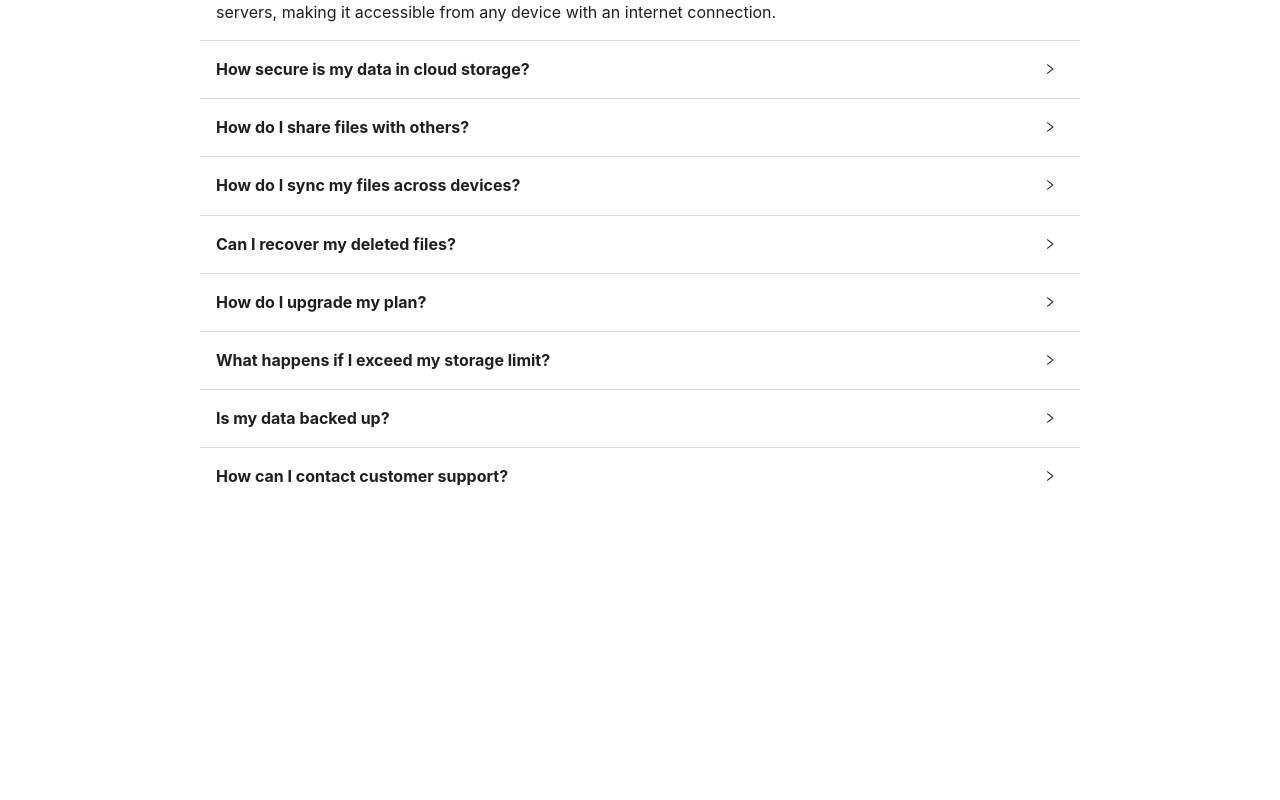
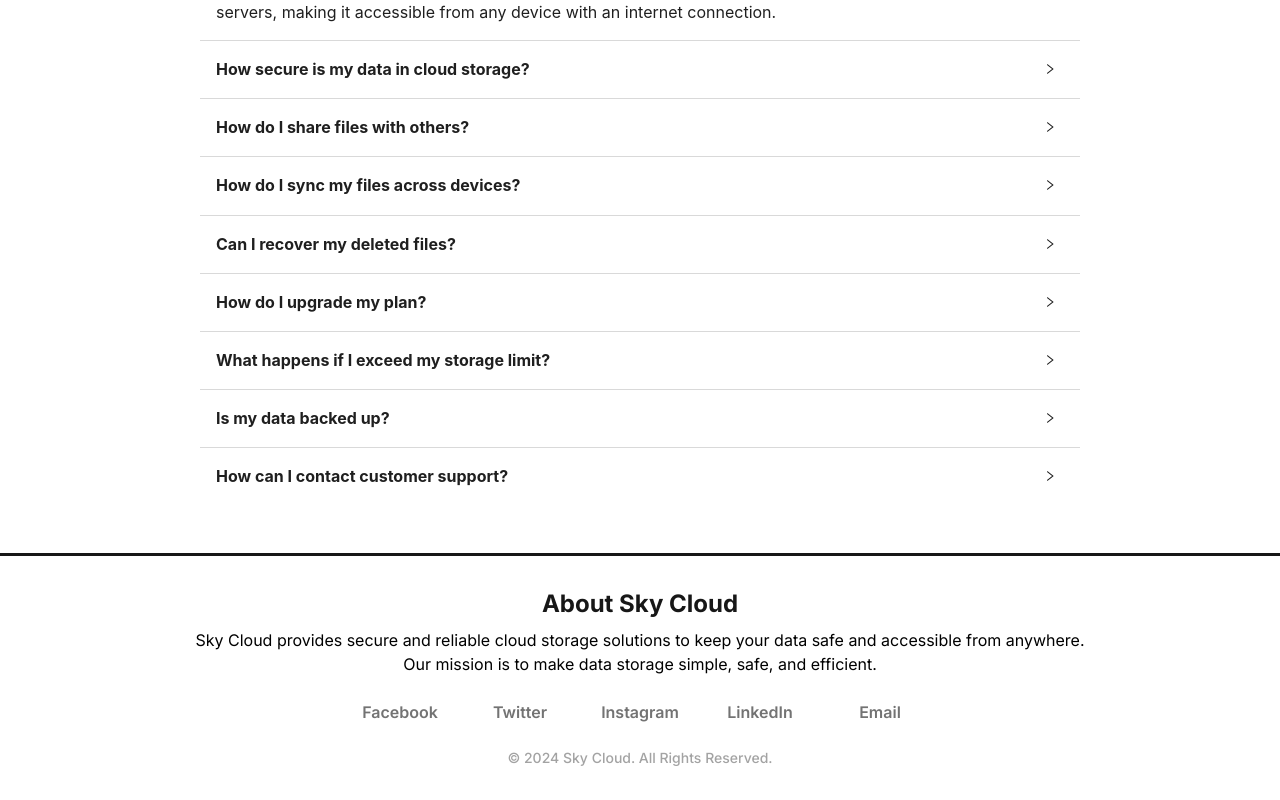
Before and after one commit to as9284/sky-cloud, a React (Vite) app: page / in a window 1280 px wide. Shown: the part 3333-4133 px from the top of the page. Before the commit the page ends 3886 px from the top, so only its background shows below. Built offline with nearby package versions, Linux system fonts and the light colour scheme.

Commit message:
Finalize footer and website

```diff
--- /dev/null
+++ b/src/components/Footer.jsx
@@ -0,0 +1,40 @@
+import React from "react";
+
+export const Footer = () => {
+  return (
+    <>
+      <div className="relative w-full border-t-[3px] border-neutral-900 min-h-[30dvh] m-auto bg-cover flex flex-col justify-center items-center select-none text-center">
+        <div className="relative w-full flex flex-col justify-center items-center p-8">
+          <h2 className="w-full text-xl md:text-2xl font-bold text-neutral-900 mb-2">
+            About Sky Cloud
+          </h2>
+          <p className="w-full md:w-3/4">
+            Sky Cloud provides secure and reliable cloud storage solutions to
+            keep your data safe and accessible from anywhere. Our mission is to
+            make data storage simple, safe, and efficient.
+          </p>
+          <div className="w-full flex flex-wrap justify-center items-center gap-2">
+            <button className="w-28 h-10 mt-4 text-neutral-500 font-semibold hover:text-neutral-800 duration-200">
+              Facebook
+            </button>
+            <button className="w-28 h-10 mt-4 text-neutral-500 font-semibold hover:text-neutral-800 duration-200">
+              Twitter
+            </button>
+            <button className="w-28 h-10 mt-4 text-neutral-500 font-semibold hover:text-neutral-800 duration-200">
+              Instagram
+            </button>
+            <button className="w-28 h-10 mt-4 text-neutral-500 font-semibold hover:text-neutral-800 duration-200">
+              LinkedIn
+            </button>
+            <button className="w-28 h-10 mt-4 text-neutral-500 font-semibold hover:text-neutral-800 duration-200">
+              Email
+            </button>
+          </div>
+          <p className="w-full md:w-3/4 text-sm font-medium text-neutral-400 pt-4">
+            &copy; 2024 Sky Cloud. All Rights Reserved.
+          </p>
+        </div>
+      </div>
+    </>
+  );
+};
--- a/src/pages/Home.jsx
+++ b/src/pages/Home.jsx
@@ -5,6 +5,7 @@ import { Features } from "../components/Features";
 import { Plans } from "../components/Plans";
 import { Privacy } from "../components/Privacy";
 import { Faq } from "../components/Faq";
+import { Footer } from "../components/Footer";
 
 export const Home = () => {
   return (
@@ -14,6 +15,7 @@ export const Home = () => {
       <Plans />
       <Privacy />
       <Faq />
+      <Footer />
     </>
   );
 };
```
